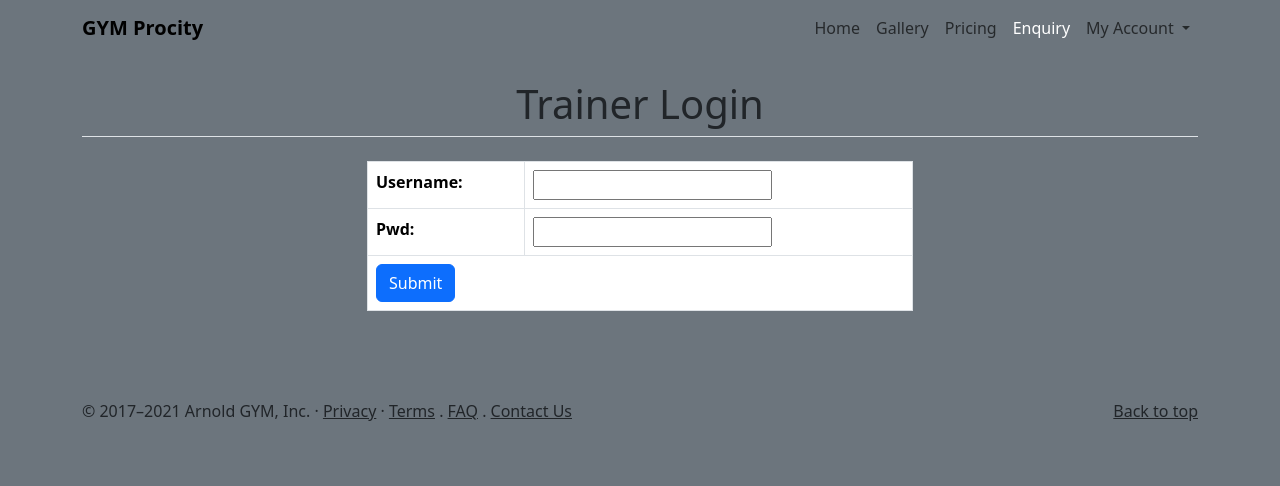
After one commit to Omsurvase24/Gym-Management-System, a Django app: page /trainerlogin in a window 1280 px wide. The commit adds this page. Shown: the top 486 px of the page. Run offline with Django 4.2, Linux system fonts and the light colour scheme; some libraries are stand-ins or nearby versions.

Commit message:
trainer login

```diff
--- a/gymManageSys/settings.py
+++ b/gymManageSys/settings.py
@@ -32,13 +32,13 @@ ALLOWED_HOSTS = []
 # Application definition
 
 INSTALLED_APPS = [
+    'main',
     'django.contrib.admin',
     'django.contrib.auth',
     'django.contrib.contenttypes',
     'django.contrib.sessions',
     'django.contrib.messages',
     'django.contrib.staticfiles',
-    'main',
 ]
 
 MIDDLEWARE = [
--- a/main/forms.py
+++ b/main/forms.py
@@ -22,3 +22,9 @@ class ProfileForm(UserChangeForm):
         model = User
         fields = ('first_name', 'last_name', 'email',
                   'username')
+
+
+class TrainerLoginForm(forms.ModelForm):
+    class Meta:
+        model = models.Trainer
+        fields = ('username', 'pwd')
--- a/main/models.py
+++ b/main/models.py
@@ -140,3 +140,23 @@ class Subscription(models.Model):
 
     def __str__(self):
         return str(self.plan)
+
+
+class Trainer(models.Model):
+    full_name = models.CharField(max_length=100)
+    username = models.CharField(max_length=100, null=True)
+    pwd = models.CharField(max_length=50, null=True)
+    mobile = models.CharField(max_length=100)
+    address = models.TextField()
+    is_active = models.BooleanField(default=False)
+    detail = models.TextField()
+    img = models.ImageField(upload_to="trainers/")
+
+    def __str__(self):
+        return self.full_name
+
+    def image_tag(self):
+        if self.img:
+            return mark_safe('<img src="%s" width = "80" />' % (self.img.url))
+        else:
+            return 'no-image'
--- a/main/templates/base.html
+++ b/main/templates/base.html
@@ -42,8 +42,13 @@
 	          </a>
 	          <ul class="dropdown-menu" aria-labelledby="navbarScrollingDropdown">
 				{% if not request.user.is_authenticated %}
-	            <li><a class="dropdown-item" href="{% url "signup" %}">Register</a></li>
-	            <li><a class="dropdown-item" href="{% url "login" %}">Login</a></li>
+					{% if request.session.trainerLogin %}
+	            	<li><a class="dropdown-item" href="{% url "trainerlogout" %}">Trainer Logout</a></li>
+					{% else %}
+					<li><a class="dropdown-item" href="{% url "trainerlogin" %}">Trainer Login</a></li>
+					<li><a class="dropdown-item" href="{% url "signup" %}">Register</a></li>
+	            	<li><a class="dropdown-item" href="{% url "login" %}">Login</a></li>
+					{% endif %}
 	            <li><hr class="dropdown-divider"></li>
 				{% else %}
 	            <li><a class="dropdown-item" href="{% url "user_dashboard" %}">Dashboard</a></li>
--- a/main/templates/registration/password_change_form.html
+++ b/main/templates/registration/password_change_form.html
@@ -9,7 +9,7 @@
         </div>
         <div class = "col-9">
             <table class = "table table-bordered">
-                <form method = "post">
+                <form method = "post" action = "">
                     {% csrf_token %}
                     {{form.as_table}}
                     <tr>
--- /dev/null
+++ b/main/templates/trainer/login.html
@@ -0,0 +1,29 @@
+{% extends "base.html" %}
+{% load static %}
+{% block content %}
+    <main>
+		<!-- Services -->
+		<section class="container my-4">
+			<h1 class="text-center mb-4 section-heading border-bottom pb-2">Trainer Login</h1>
+			<div class="row">
+				<div class="col-md-6 offset-3">
+					{% if msg %}
+					<p class = "text-dark">{{msg}}</p>
+					{% endif %}
+					<form method="post" action="">
+						{% csrf_token %}
+						<table class="table table-bordered">
+							{{form.as_table}}
+							<tr>
+								<td colspan="2">
+									<input type="submit" class="btn btn-primary" />
+								</td>
+							</tr>
+						</table>
+					</form>
+				</div>
+			</div>
+		</section>
+		<!-- End -->
+    </main>
+{% endblock %}
--- a/main/urls.py
+++ b/main/urls.py
@@ -20,6 +20,9 @@ urlpatterns = [
     # USER DASHBOARD
     path('user/dashboard', views.user_dashboard, name='user_dashboard'),
     path('user/update-profile', views.update_profile, name='update_profile'),
+    # Trainer Login
+    path('trainerlogin', views.trainerlogin, name='trainerlogin'),
+    path('trainerlogout', views.trainerlogout, name='trainerlogout'),
 ]
 
 if settings.DEBUG:
--- a/main/views.py
+++ b/main/views.py
@@ -134,3 +134,24 @@ def update_profile(request):
             msg = 'Data has been saved'
     form = forms.ProfileForm(instance=request.user)
     return render(request, 'user/update-profile.html', {'form': form, 'msg': msg})
+
+
+def trainerlogin(request):
+    msg = ''
+    if request.method == 'POST':
+        username = request.POST['username']
+        pwd = request.POST['pwd']
+        trainer = models.Trainer.objects.filter(
+            username=username, pwd=pwd).count()
+        if trainer > 0:
+            request.session['trainerLogin'] = True
+            return redirect('/trainer_dashboard')
+        else:
+            msg = 'Invalid!'
+    form = forms.TrainerLoginForm
+    return render(request, 'trainer/login.html', {'form': form, 'msg': msg})
+
+
+def trainerlogout(request):
+    del request.session['trainerLogin']
+    return redirect('/trainerlogin')
```
Also changed, not shown: main/admin.py (+8 -0 lines), main/migrations/0015_trainer.py (added), main/migrations/0016_trainer_pwd_trainer_username.py (added), 1 other file.
